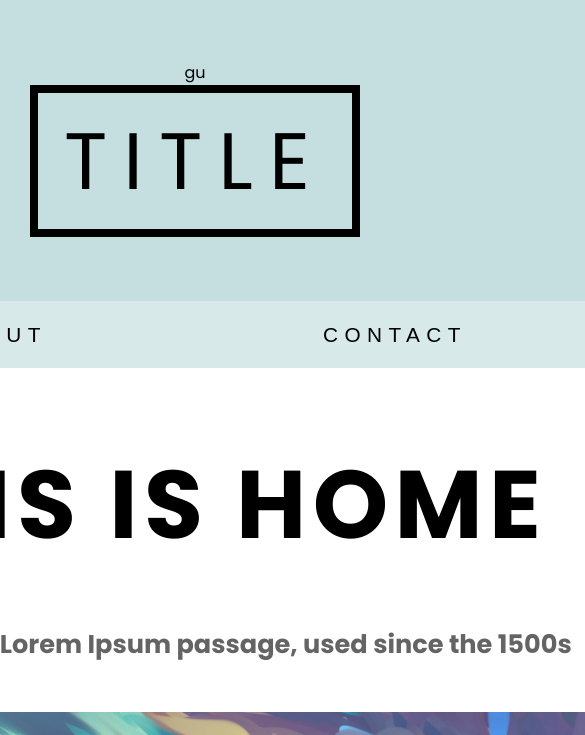
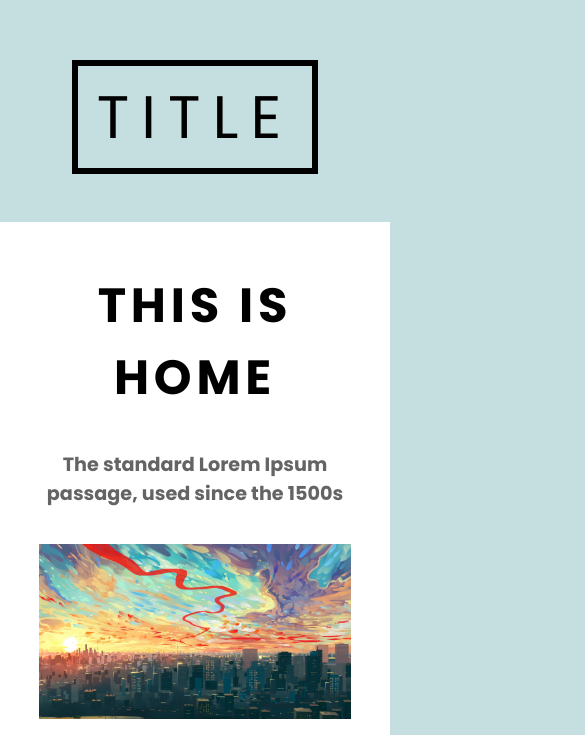
Before and after one commit to wuppu/fe-portfolio, a React (Create React App) app: page /#/ in a window 390 px wide. Shown: the part 109-844 px from the top of the page, 585 px wide, since content can reach past the window. Built offline with nearby package versions, Linux system fonts and the light colour scheme; the HTML template or start-up script is replaced by a standard one.

Commit message:
Responsive

```diff
--- a/src/App.css
+++ b/src/App.css
@@ -1,5 +1,5 @@
 main {
-  font-family: 'Poppins', sans-serif;
+  font-family: "Poppins", sans-serif;
   display: flex;
   justify-content: center;
   align-items: center;
@@ -28,7 +28,7 @@ header {
 }
 
 .main-section .main-container .main-title {
-  padding: 0rem 8rem;
+  margin: 0 2rem;
   margin-bottom: 3rem;
   text-transform: uppercase;
   letter-spacing: 0.4rem;
@@ -44,13 +44,17 @@ header {
   flex-direction: column;
 }
 .main-section .main-container h2 {
-  padding: 0rem 8rem;
+  margin: 0 2rem;
   margin-bottom: 3rem;
   font-size: 1.6rem;
   text-align: center;
+  transition: color 0.2s ease-in-out;
   color: rgb(100, 100, 100);
 }
 
+.main-section .main-container h2:hover {
+  color: rgb(50, 200, 200);
+}
 .main-section .common-content {
   width: 80%;
   line-height: 2.5rem;
@@ -68,12 +72,12 @@ header {
 
 .main-section .main-figure .main-img {
   width: 100%;
-	transform: scale(1);
-	transition: .2s ease-in-out;
+  transform: scale(1);
+  transition: 0.2s ease-in-out;
 }
 
 .main-section .main-figure:hover .main-img {
-	transform: scale(1.05);
+  transform: scale(1.05);
 }
 
 .main-section .main-container .item-block-list {
@@ -84,3 +88,36 @@ header {
   border-top: 0.14rem solid rgb(230, 230, 230);
   border-bottom: 0.14rem solid rgb(230, 230, 230);
 }
+
+@media screen and (max-width: 1300px) {
+  .main-section {
+    width: 90%;
+  }
+}
+
+@media screen and (max-width: 1000px) {
+  .main-section .main-container .item-block-list {
+    display: flex;
+    flex-direction: column;
+    align-items: center;
+    justify-content: center;
+    flex-wrap: nowrap;
+    margin: 6rem 0;
+    border-top: 0.14rem solid rgb(230, 230, 230);
+    border-bottom: 0.14rem solid rgb(230, 230, 230);
+  }
+
+  nav {
+    display: none;
+  }
+}
+
+@media screen and (max-width: 714px) {
+  .main-section {
+    width: 100%;
+  }
+
+  .main-section .main-container .main-title {
+    font-size: 4rem;
+  }
+}
--- a/src/App.js
+++ b/src/App.js
@@ -33,7 +33,6 @@ function App() {
 
   return (
     <main>
-      <p style={{fontSize:"1rem"}}>gu</p>
       <HashRouter>
         <header>Title</header>
         <Navigation links={links} />
--- a/src/components/ItemBlock.css
+++ b/src/components/ItemBlock.css
@@ -38,6 +38,7 @@
 .item-block .item-figure .item-img {
   width: 100%;
   height: auto;
+  object-fit: cover;
 	transform: scale(1);
 	transition: .2s ease-in-out;
 }
@@ -46,6 +47,32 @@
 	transform: scale(1.1);
 }
 
-.item-block h2:hover {
-  color: rgb(50, 200, 200);
+@media screen and (max-width: 1300px) {
+  .item-block .item-figure {
+    height: 15rem;
+  }
 }
+
+@media screen and (max-width: 1000px) {
+  .item-block .item-figure {
+    width: 60%;
+    height: 20rem;
+  }
+  .item-block {
+    width: 100%;
+  }
+  .item-block.right {
+    border-right: 0;
+  }
+
+  .item-block.odd {
+    border-right: 0;
+  }
+}
+
+@media screen and (max-width: 714px) {
+  .item-block .item-figure {
+    width: 80%;
+    height: 15rem;
+  }
+}
--- a/src/components/Navigation.css
+++ b/src/components/Navigation.css
@@ -1,6 +1,7 @@
 nav {
     width: 100rem;
-    height: 8vh;
+    height: 6rem;
+    background: rgba(255, 255, 255, 0.33);
 }
 
 .nav-links {
@@ -8,13 +9,11 @@ nav {
     justify-content:space-around;
     font-size: 1.3rem;
     letter-spacing: 0.4rem;
-    width: 100%;
+    width: 50rem;
     height: 100%;
-    background: rgba(255, 255, 255, 0.33);
 }
 
 .nav-links .link {
-    font-family: 'Do Hyeon', sans-serif;
     text-decoration: none;
     color: black;
     background: rgba(255, 255, 255, 0);
@@ -23,7 +22,7 @@ nav {
     align-items: center;
     width: 100%;
     height: 100%;
-    transition: background-color 0.2s ease-in-out;
+    transition: all 0.2s ease-in-out;
     cursor: pointer;
     outline: none;
 }
@@ -39,3 +38,9 @@ nav {
     color: rgb(50, 200, 200);
     background: white;
 }
+
+@media screen and (max-width: 1300px) {
+    nav {
+      width: 90%;
+    }
+  }
--- a/src/index.css
+++ b/src/index.css
@@ -6,17 +6,44 @@
   box-sizing: border-box;
 }
 
+html {
+  font-size: 100%;
+}
+
 body {
   font-family: -apple-system, BlinkMacSystemFont, 'Segoe UI', 'Roboto', 'Oxygen',
     'Ubuntu', 'Cantarell', 'Fira Sans', 'Droid Sans', 'Helvetica Neue',
     sans-serif;
-  font-size: 62.5%;
   -webkit-font-smoothing: antialiased;
   -moz-osx-font-smoothing: grayscale;
-  background: rgb(197, 222, 223)
+  background: rgb(197, 222, 223);
 }
 
 code {
   font-family: source-code-pro, Menlo, Monaco, Consolas, 'Courier New',
     monospace;
 }
+
+@media screen and (max-width: 1700px) {
+  html {
+    font-size: 90%;
+  }
+}
+
+@media screen and (max-width: 1500px) {
+  html {
+    font-size: 85%;
+  }
+}
+
+@media screen and (max-width: 1400px) {
+  html {
+    font-size: 80%;
+  }
+}
+
+@media screen and (max-width: 1300px) {
+  html {
+    font-size: 75%;
+  }
+}
--- a/src/routes/Home.js
+++ b/src/routes/Home.js
@@ -2,7 +2,7 @@ import React from "react";
 import ItemBlock from "../components/ItemBlock";
 
 function Home() {
-  const itemList = [1, 2, 3, 4, 5, 6, 7, 8];
+  const itemList = [1, 2, 3, 4, 5, 6, 7];
 
   return (
     <div className="main-container">
```
